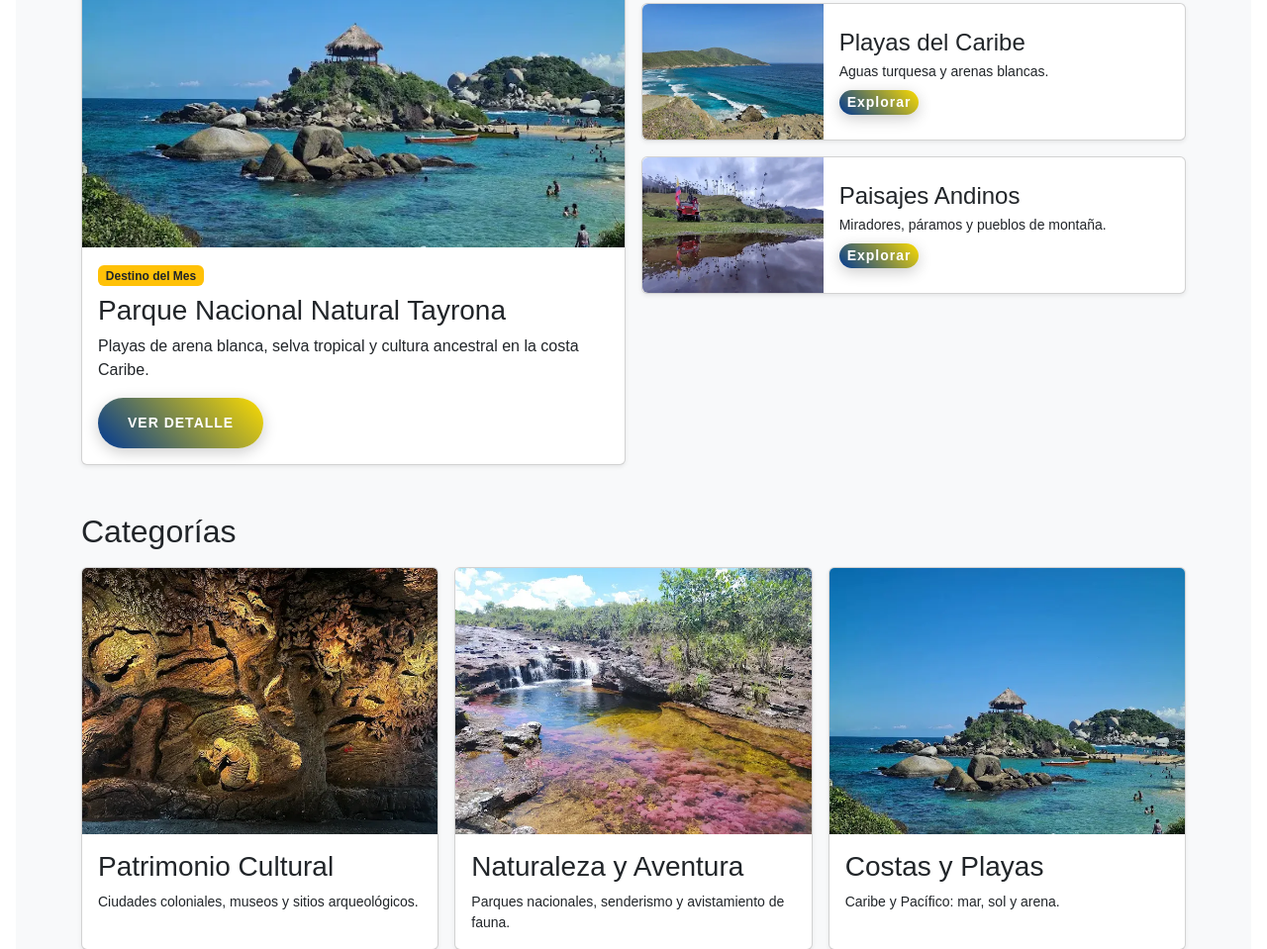
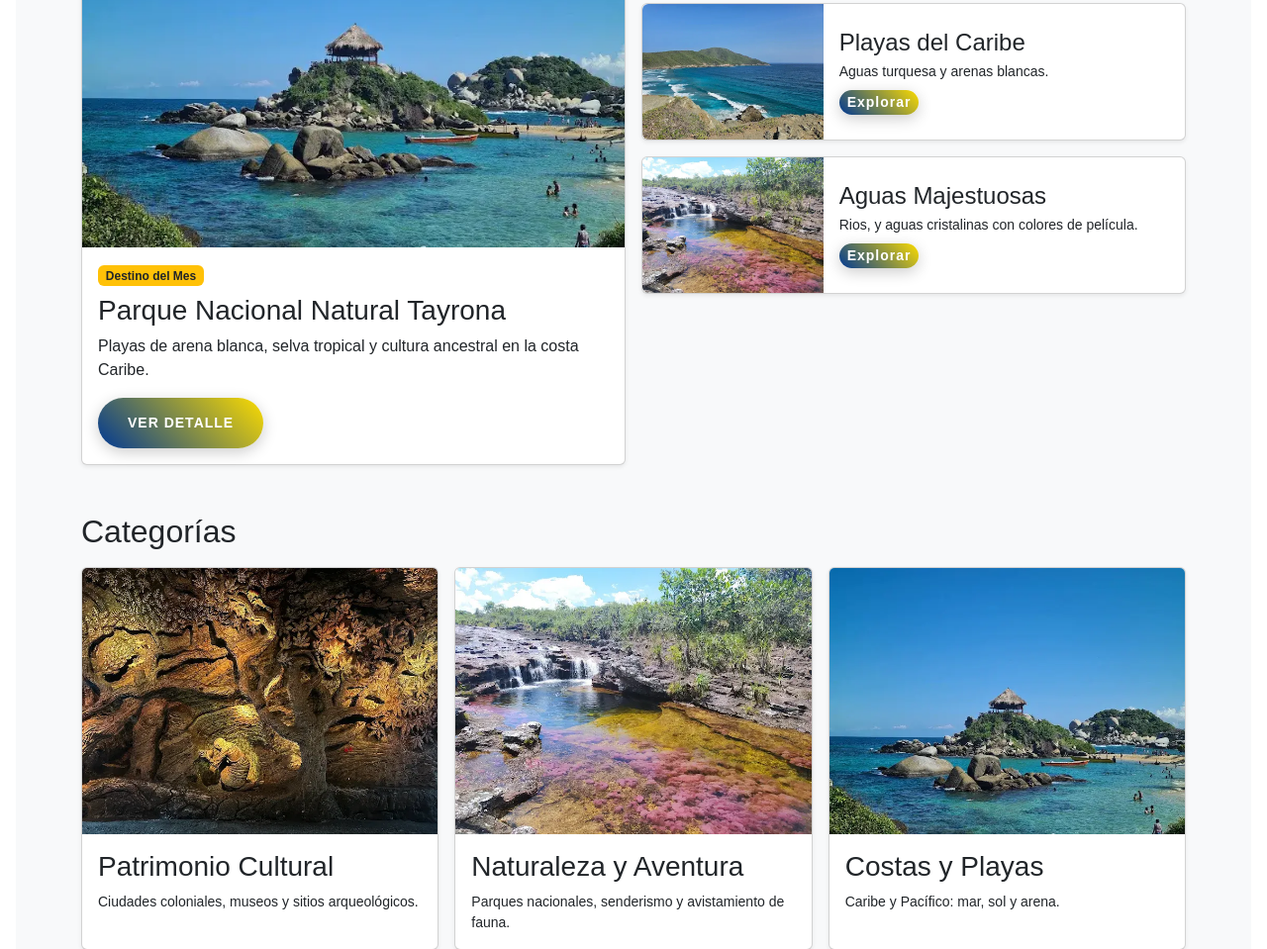
Before and after one commit to BotAndres02/colombia_travel-gallery, a plain HTML site: page index.html in a window 1280 px wide. Shown: the part 1351-2310 px from the top of the page at 99% size. Drawn offline with nearby package versions, Linux system fonts and the light colour scheme; a web font is replaced by a local one.

Commit message:
chore: refactor code

```diff
--- a/index.html
+++ b/index.html
@@ -303,14 +303,14 @@
                   <article class="card shadow-sm h-100">
                     <div class="row g-0 align-items-center">
                       <div class="col-4">
-                        <img src="img/sitios/valle_del_cocora/cocora5.webp" class="img-fluid rounded-start"
+                        <img src="img/sitios/caño_cristales/cristales.webp" class="img-fluid rounded-start"
                           alt="Paisajes montañosos de la Cordillera de los Andes" />
                       </div>
                       <div class="col-8">
                         <div class="card-body">
-                          <h4 class="card-title mb-1">Paisajes Andinos</h4>
+                          <h4 class="card-title mb-1">Aguas Majestuosas</h4>
                           <p class="card-text small mb-2">
-                            Miradores, páramos y pueblos de montaña.
+                            Rios, y aguas cristalinas con colores de película.
                           </p>
                           <button href="#" class="btn btn-primary btn-secondary btn-sm" data-modal="ver-detalle"
                             aria-label="Explorar paisajes andinos">Explorar</button>
--- a/main.js
+++ b/main.js
@@ -27,13 +27,13 @@ const imagesData = [
     category: "Playas",
   },
   {
-    src: "img/sitios/valle_del_cocora/cocora5.webp",
-    title: "Paisajes Andinos",
+    src: "img/sitios/caño_cristales/cristales.webp",
+    title: "Aguas Majestuosas",
     author: "Colombia Travel",
-    description: "Majestuosos paisajes de la Cordillera de los Andes, donde la naturaleza muestra toda su grandeza y las palmas de cera se alzan hacia el cielo.",
-    date: "Septiembre 2025",
-    location: "Cordillera de los Andes",
-    category: "Montañas",
+    description: "Conocido como el 'Río de los Cinco Colores', Caño Cristales es una maravilla natural única donde las plantas acuáticas Macarenia clavigera crean un espectáculo de colores vibrantes que van del rojo al amarillo, verde y azul.",
+    date: "Mayo 2025",
+    location: "Serranía de la Macarena",
+    category: "Rios",
   }
 ];
 
@@ -228,7 +228,7 @@ document.addEventListener("DOMContentLoaded", function () {
         submitButton.innerHTML =
           '<i class="fas fa-spinner fa-spin me-2"></i>Enviando...';
 
-        // Simular envío del formulario (reemplazar con tu lógica real de envío)
+        // Simular envío del formulario
         await new Promise((resolve) => setTimeout(resolve, 1000));
 
         // Mostrar mensaje de éxito
```
